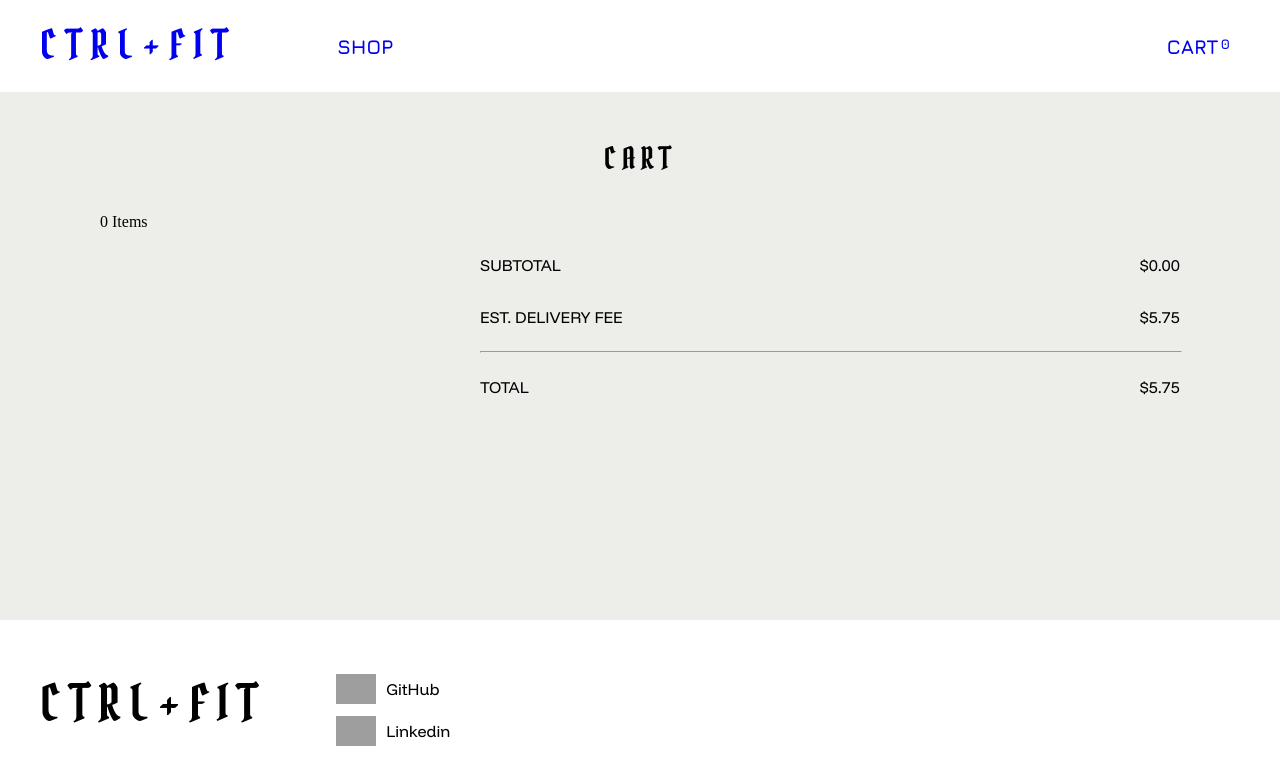
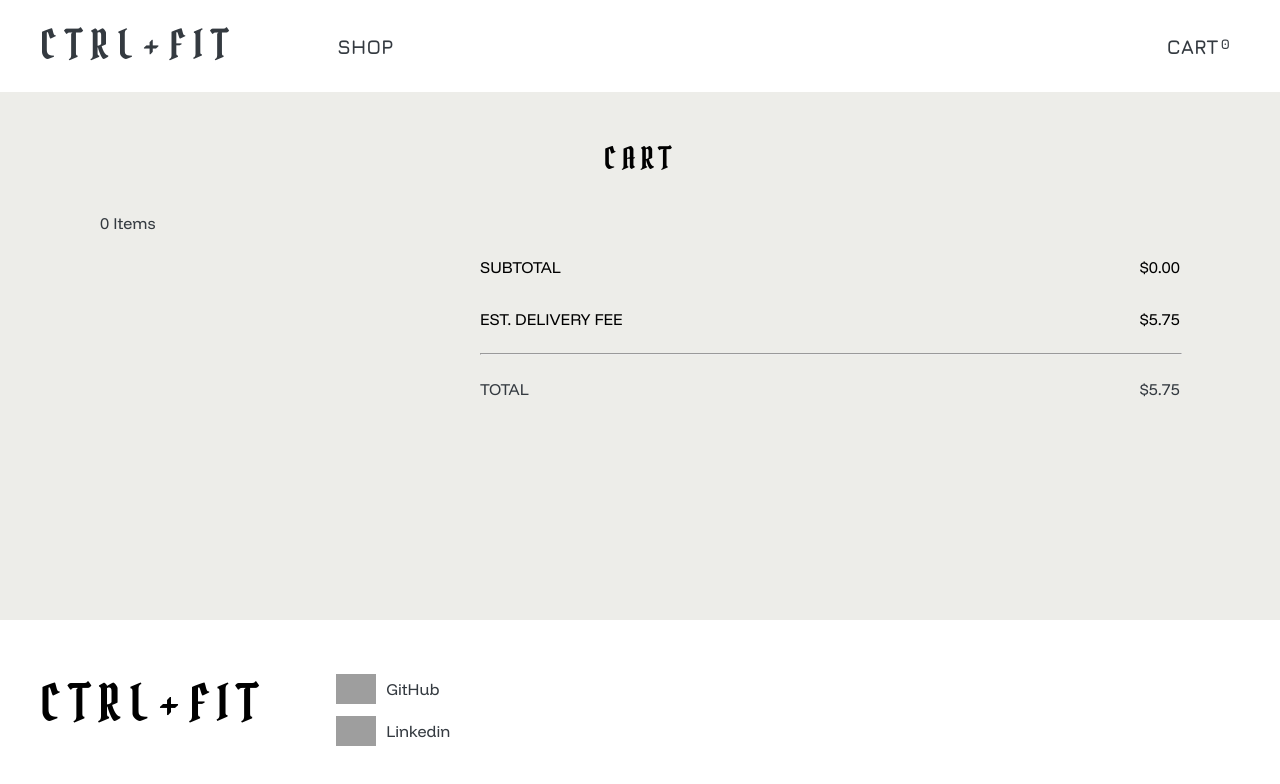
Before and after one commit to PoistJ/Shopping-Cart, a React (Vite) app: page /cart in a window 1280 px wide. Shown: the top 784 px of the page. Built offline with nearby package versions, Linux system fonts and the light colour scheme; grey boxes are pictures that could not be loaded.

Commit message:
Buttons and link are now highlighted when hovered over. Fixed minor styling inconsistencies.

```diff
--- a/src/App.css
+++ b/src/App.css
@@ -46,11 +46,12 @@ header > a {
   margin: 0px 20px 0px 20px;
   text-decoration: none;
   font-family: "LinkFont", sans-serif;
+  color: #343a40;
 }
 
 a:visited {
   text-decoration: none;
-  color: black;
+  color: #343a40;
 }
 .home {
   letter-spacing: 10px;
@@ -112,10 +113,14 @@ footer {
 
 footer a {
   text-decoration: none;
-  color: black;
+  color: #343a40;
   align-content: center;
 }
 
 footer a:visited {
-  color: black;
+  color: #343a40;
 }
+
+a:hover, footer a:hover {
+  color: #6c757d;
+}
--- a/src/components/Cart/Cart.module.css
+++ b/src/components/Cart/Cart.module.css
@@ -16,7 +16,7 @@
   display: flex;
   flex-direction: column;
   background-color: #edede9;
-  padding: 0px 100px 0px 100px;
+  padding: 0px 100px 40px 100px;
   flex-grow: 1;
 }
 
@@ -39,6 +39,8 @@
 
 .itemTotal {
   margin-bottom: 8px;
+  font-family: "ItemFont";
+  color: #343a40;
 }
 
 .cartItems {
@@ -64,6 +66,7 @@
 .totalWrapper {
   display: flex;
   justify-content: space-between;
+  color: #343a40;
 }
 
 .itemWrapper {
@@ -83,7 +86,7 @@
   text-align: center;
   margin-left: 40px;
   font-family: "ItemFont";
-
+  color: #343a40;
 }
 
 .itemName {
@@ -95,7 +98,6 @@
     align-items: flex-start;
     justify-content: center;
     margin: 16px 0px;
-
 }
 
 .quantityWrapper > p {
@@ -107,3 +109,8 @@
     font-size: 17px;
     font-weight: bold;
 }
+
+.qtyBtn:hover {
+  background-color: #343a40;
+  color: white;
+}
--- a/src/components/Shop/Card.jsx
+++ b/src/components/Shop/Card.jsx
@@ -57,6 +57,7 @@ function Card({ cardID, handleTotal }) {
             -
           </button>
           <input
+            id={cardID}
             className={styles.input}
             value={quantity}
             onChange={handleChange}
--- a/src/components/Shop/Card.module.css
+++ b/src/components/Shop/Card.module.css
@@ -3,6 +3,7 @@
   src: url("./../../fonts/FunnelDisplay-VariableFont_wght.ttf");
   font-weight: normal;
   font-style: normal;
+  color :#343a40;
 }
 
 .cardImage {
@@ -17,8 +18,9 @@
   border-width: 2px;
   border-color: white;
   display: grid;
-  grid-template-rows: 300px 140px;
+  grid-template-rows: 300px auto;
   font-family: "ItemFont";
+  background-color: #edede9;
 }
 
 .input {
@@ -56,4 +58,15 @@
   border-radius: 12px;
   font-size: 0.7em;
   margin-left: 20px;
+  padding: 4px 10px;
+  border-style: none;
 }
+
+.qtyBtn:hover {
+  background-color: #343a40;
+  color: white;
+}
+
+.addToCart:hover {
+  background-color: #6c757d;
+}
--- a/src/components/Shop/Shop.module.css
+++ b/src/components/Shop/Shop.module.css
@@ -1,4 +1,5 @@
 .cardContainer {
     display: grid;
     grid-template-columns: repeat(auto-fit, minmax(300px, 1fr));
+    background-color: white;
 }
```
Lines whose indentation alone changed are shown as unchanged.
